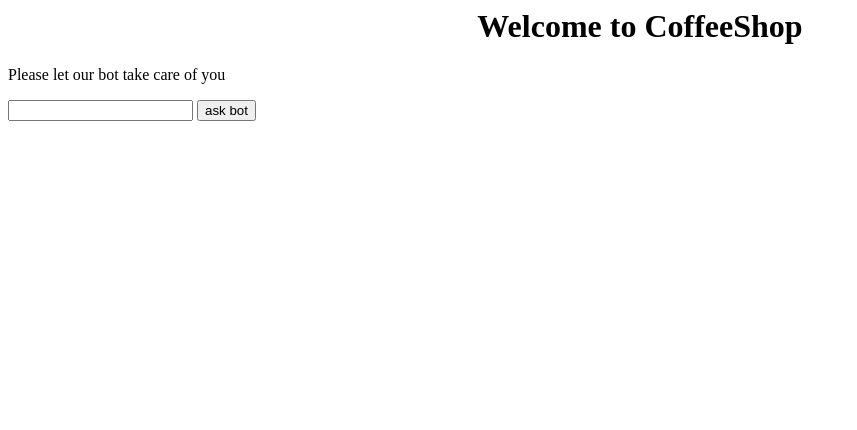
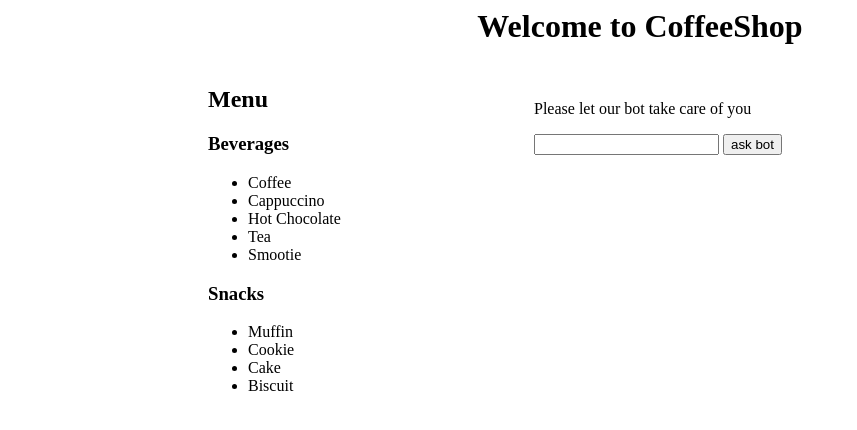
Before and after one commit to kernel-J/chatbot, a Flask app: template templates/index.html in a window 1280 px wide. Shown: the top 430 px of the page, without its empty margins (0-857 px from the left). Run offline with Flask 2, Linux system fonts and the light colour scheme; the template is opened without the code that fills it, so the values that code supplies are empty.

Commit message:
added css

```diff
--- a/app.py
+++ b/app.py
@@ -3,6 +3,7 @@ import apiai
 import json
 
 app = Flask(__name__)
+
 ai = apiai.ApiAI('68a530a5164d4f4fab7b044398f99ebd')
 
 @app.route('/', methods=['GET', 'POST'])
@@ -45,5 +46,4 @@ def main(user_input):
         print "bot: " + fulfillment['speech']
 '''
 if __name__ == '__main__':
-    app.run(debug=True)
-    #main()
+    app.run(debug=False)
--- a/static/style.css
+++ b/static/style.css
@@ -1,5 +1,8 @@
-h1
-{
+h1 {
     text-align: center;
-    text-decoration-color: red;
+    color: red;
 }
+
+#order {
+  float:left;
+}
--- a/templates/index.html
+++ b/templates/index.html
@@ -2,11 +2,33 @@
 <head>
   <meta charset="utf-8">
   <title>CoffeeShop</title>
-  <link rel="stylesheet" type="text/css" href="{{ url_for('static',filename='styles/style.css') }}"
-</head>
+  <style>
+  h1 {text-align: center;}
+  #menu {float: left; margin-left: 200px}
+  #order {float: right; margin-right: 490px;}
+  </style>
 <body>
   <h1>Welcome to CoffeeShop</h1>
-  <p>Please let our bot take care of you</p>
+  <div id="menu">
+    <h2>Menu</h2>
+    <h3>Beverages</h3>
+    <ul>
+      <li>Coffee</li>
+      <li>Cappuccino</li>
+      <li>Hot Chocolate</li>
+      <li>Tea</li>
+      <li>Smootie</li>
+    </ul>
+    <h3>Snacks</h3>
+    <ul>
+      <li>Muffin</li>
+      <li>Cookie</li>
+      <li>Cake</li>
+      <li>Biscuit</li>
+    </ul>
+  </div> <br />
+  <div id="order">
+    <p id="sub">Please let our bot take care of you</p>
     <form method="POST">
       <input type="text" name="user_input">
       <input type="submit" name="submit" value="ask bot" >
@@ -14,5 +36,6 @@
     {% if ret %}
       {{ ret }}
     {% endif %}
+  </div>
 </body>
 </html>
```
Lines whose indentation alone changed are shown as unchanged.
